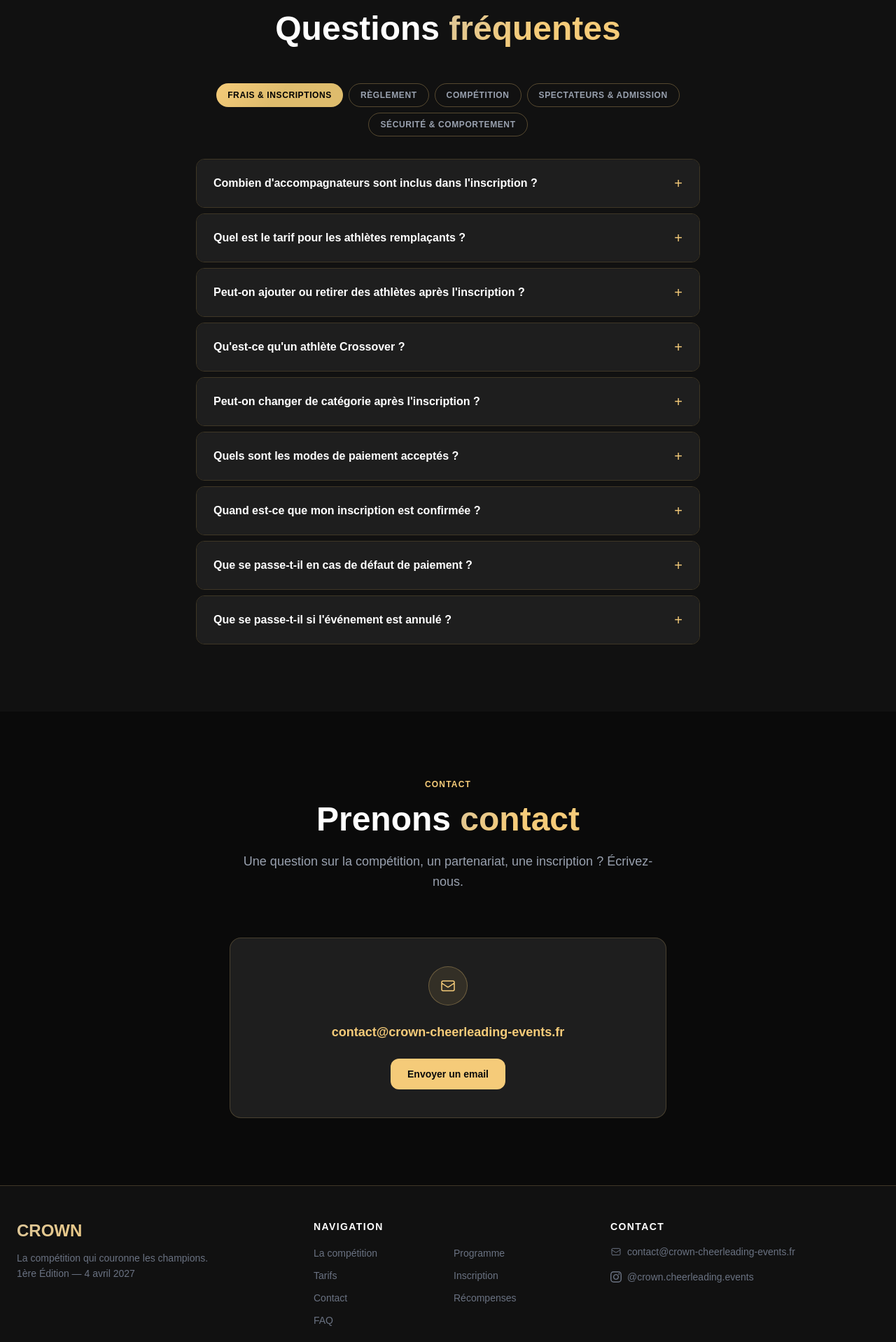
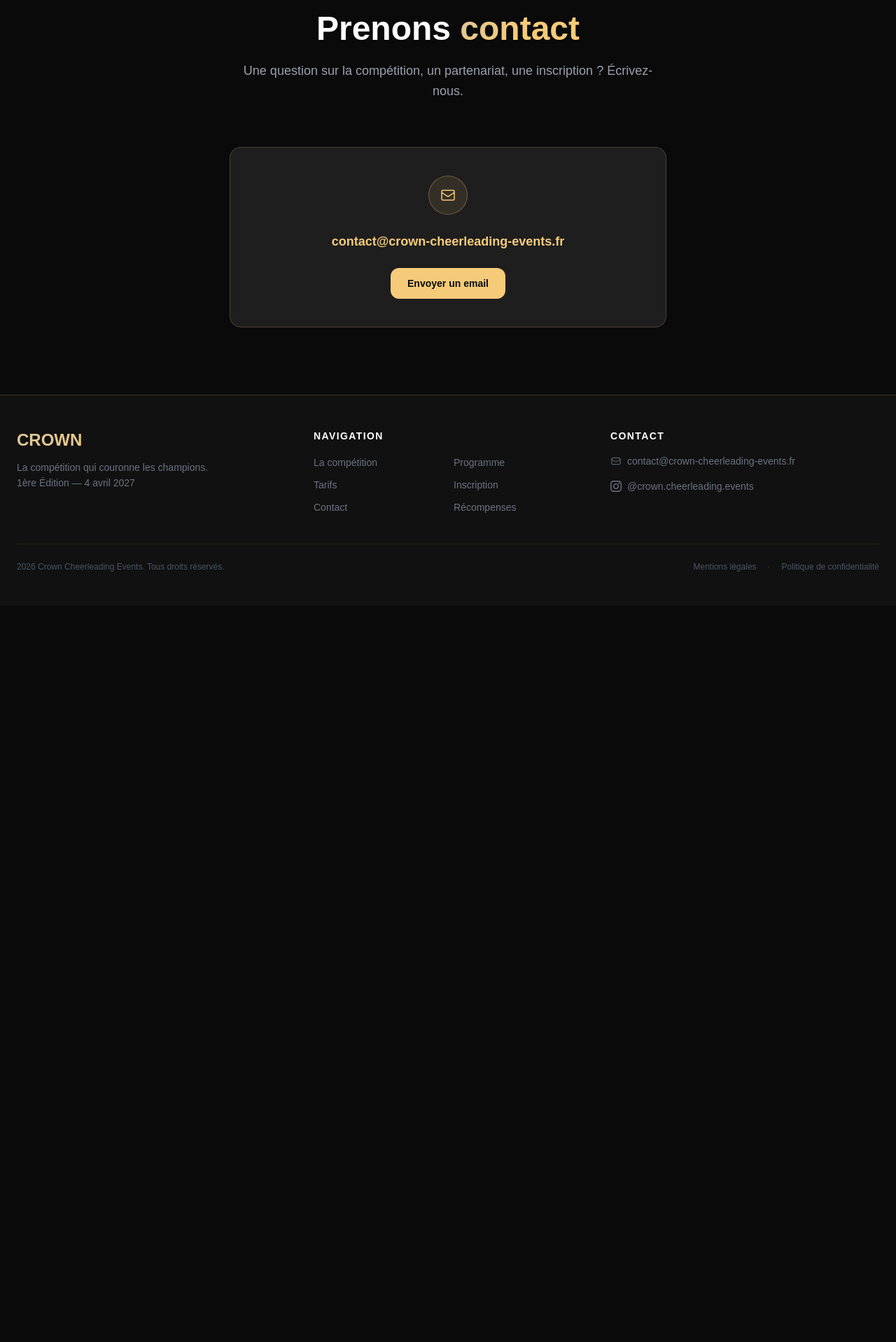
Before and after one commit to BouysselCamille/crown-cheerleading-event, a React (Vite) app: page / in a window 1280 px wide. Shown: the part 5582-7500 px from the top of the page at 70% size. After the commit the page ends 6448 px from the top, so only its background shows below. Built offline with nearby package versions, Linux system fonts and the light colour scheme.

Commit message:
fix: hide faq

```diff
--- a/src/i18n/en.js
+++ b/src/i18n/en.js
@@ -12,7 +12,7 @@ const en = {
       { label: 'Awards', href: '#awards' },
       // { label: 'Getting here', href: '#acces' },
       // { label: 'Partners', href: '#sponsors' },
-      { label: 'FAQ', href: '#faq' },
+      // { label: 'FAQ', href: '#faq' },
     ],
     tickets: 'Tickets',
   },
--- a/src/i18n/fr.js
+++ b/src/i18n/fr.js
@@ -12,7 +12,7 @@ const fr = {
       { label: 'Récompenses', href: '#awards' },
       // { label: "Plan d'accès", href: '#acces' },
       // { label: 'Partenaires', href: '#sponsors' },
-      { label: 'FAQ', href: '#faq' },
+      // { label: 'FAQ', href: '#faq' },
     ],
     tickets: 'Billetterie',
   },
--- a/src/pages/Home.jsx
+++ b/src/pages/Home.jsx
@@ -21,7 +21,7 @@ export function Home() {
       <Divisions />
       <Inscription />
       <Tickets />
-      <FAQ />
+      {/* <FAQ /> */}
       {/* <PlanAcces /> */}
       <Contact />
       {/* <Sponsors /> */}
```
